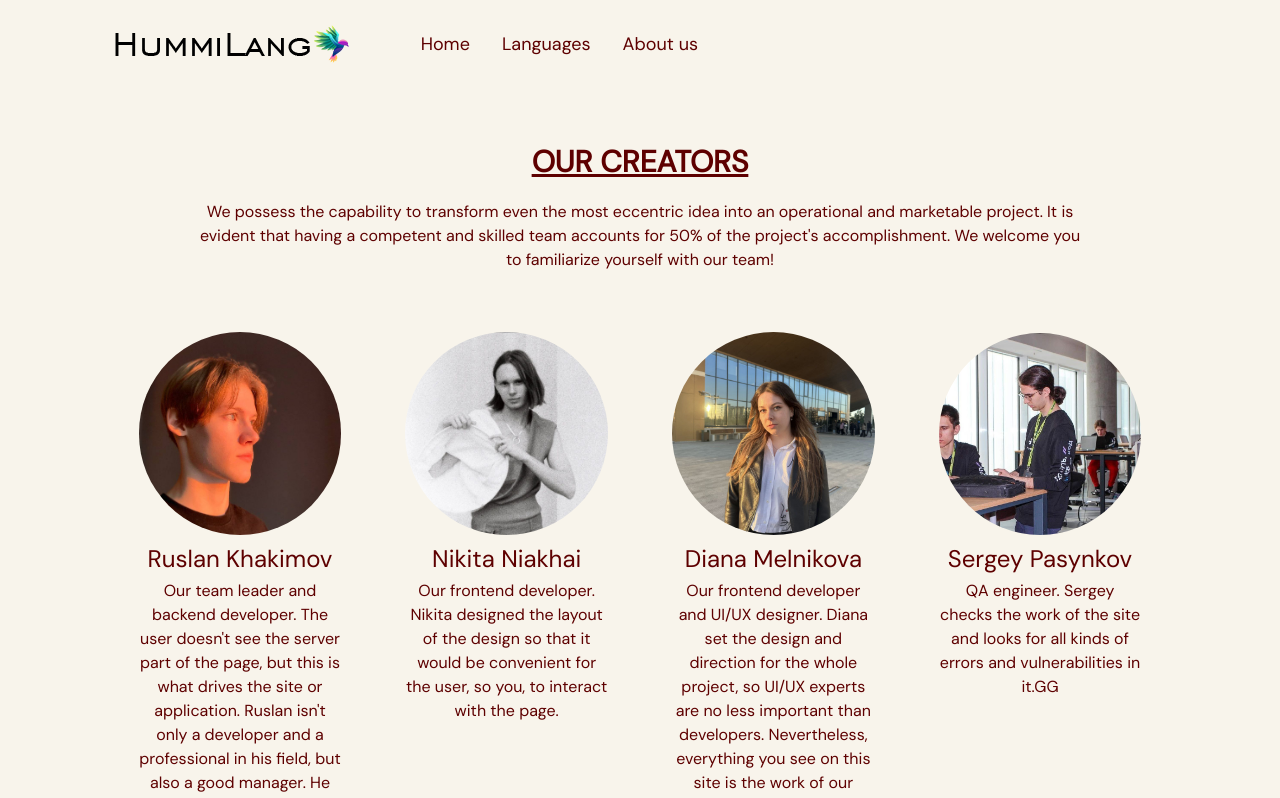
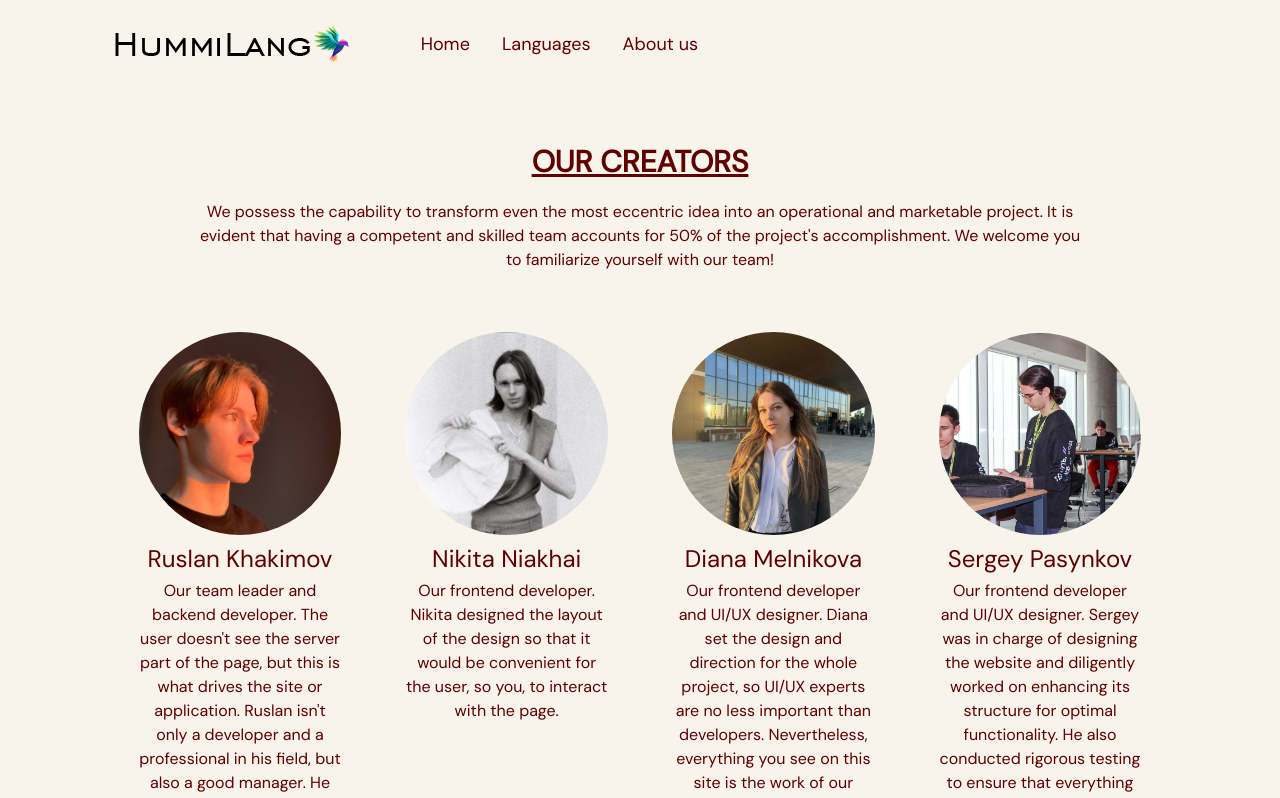
Before and after one commit to wareverdud/fwd-project, a Next.js app: page /AboutUs in a window 1280 px wide. Shown: the top 798 px of the page. Built offline with nearby package versions, Linux system fonts and the light colour scheme.

Commit message:
Change description for Sergey

```diff
--- a/src/pages/AboutUs/index.tsx
+++ b/src/pages/AboutUs/index.tsx
@@ -41,7 +41,7 @@ export default function AboutUs(props: { user: { uid: any } }) {
     {
       name: 'Sergey Pasynkov',
       description:
-        'QA engineer. Sergey checks the work of the site and looks for all kinds of errors and vulnerabilities in it.GG',
+        'Our frontend developer and UI/UX designer. Sergey was in charge of designing the website and diligently worked on enhancing its structure for optimal functionality. He also conducted rigorous testing to ensure that everything was working seamlessly, thus playing a crucial role in the success of the website.',
       image: imageSergey.src,
     },
   ]
```
